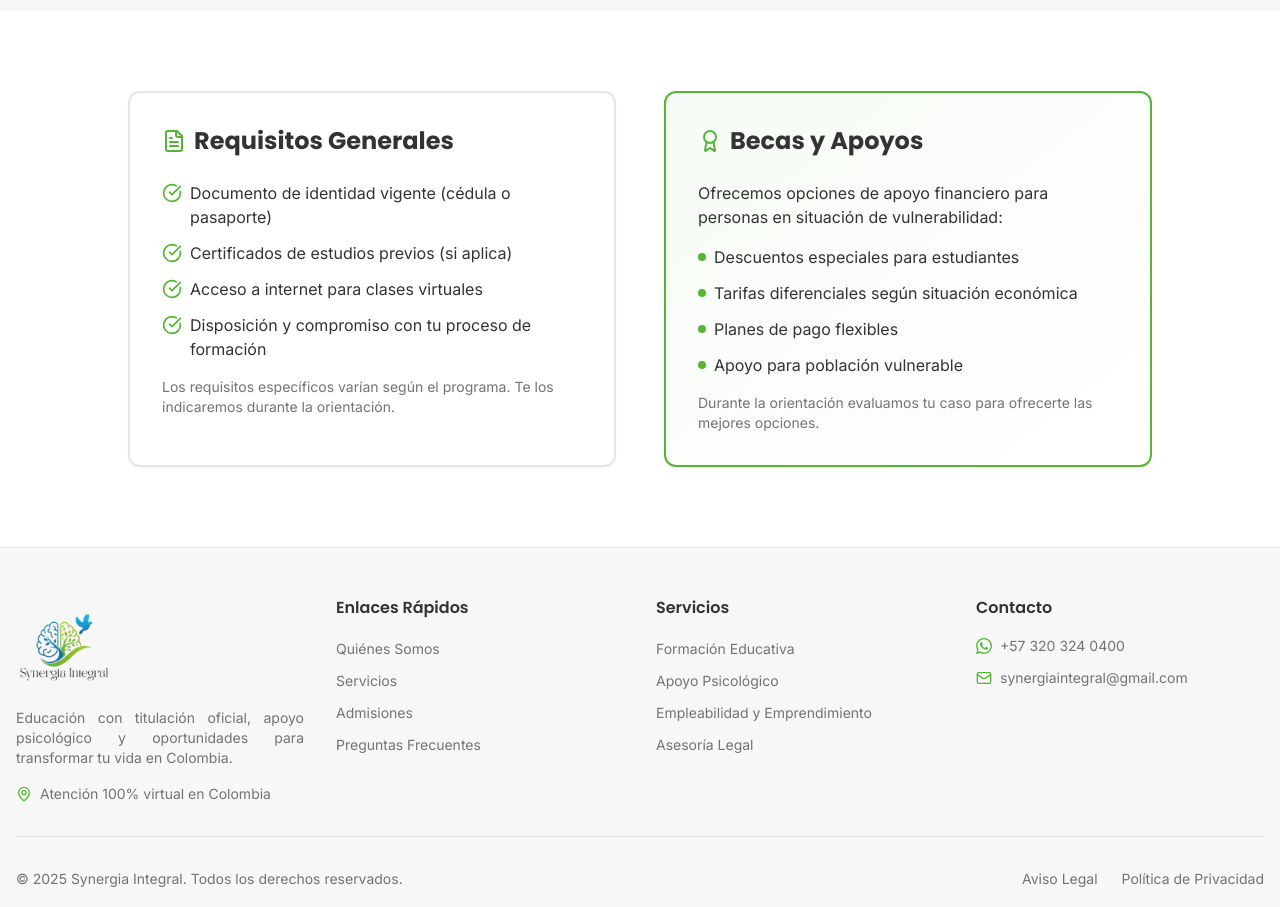
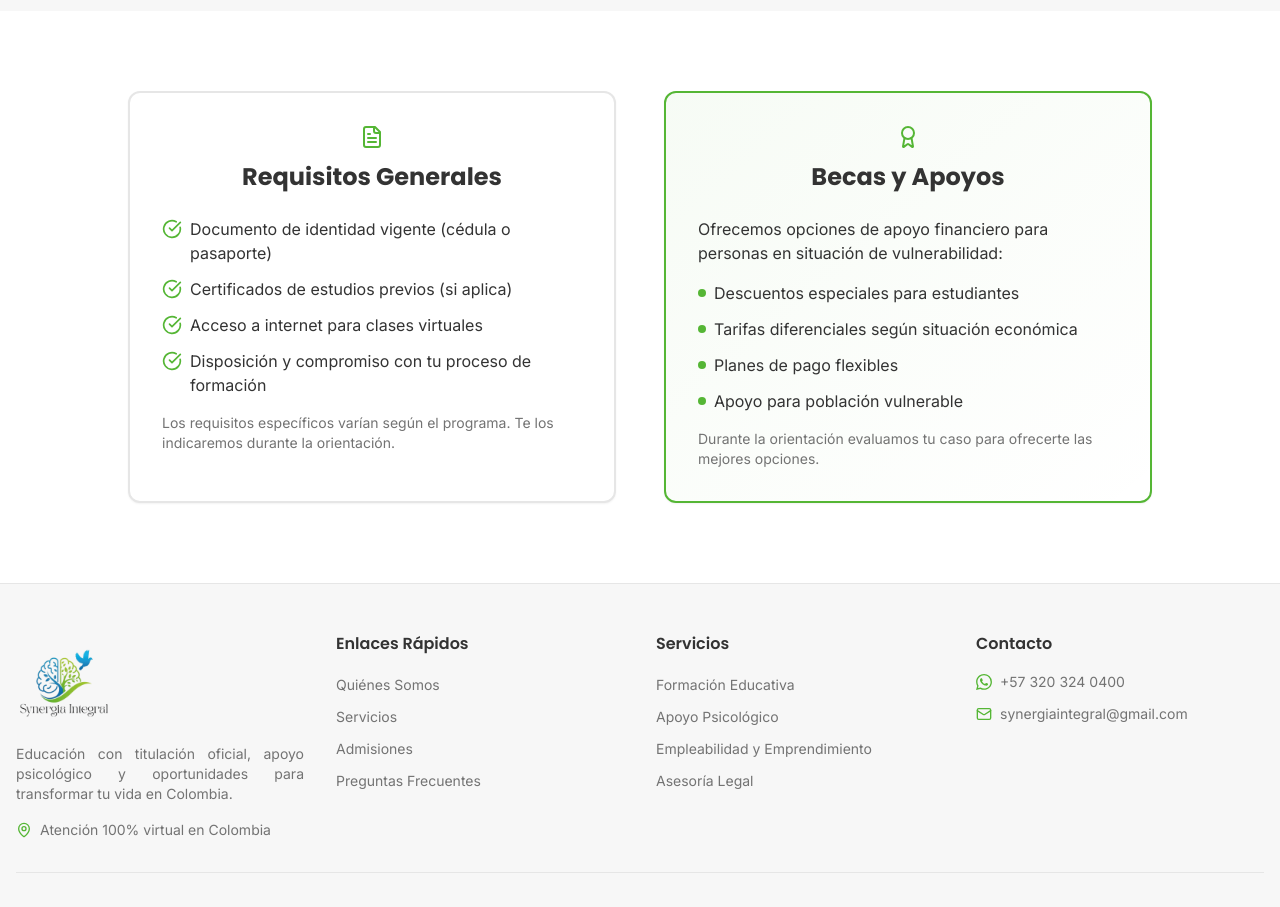
Before and after one commit to ye564/synergia-transforma, a React (Vite) app: page /admisiones in a window 1280 px wide. Shown: the part 2120-3027 px from the top of the page. Built offline with nearby package versions, Linux system fonts and the light colour scheme; the HTML template or start-up script is replaced by a standard one.

Commit message:
Center Admisiones titles and icons

```diff
--- a/src/pages/Admisiones.tsx
+++ b/src/pages/Admisiones.tsx
@@ -419,9 +419,9 @@ ${formData.mensaje ? `Mensaje adicional:\n${formData.mensaje}` : "Sin mensaje ad
           <div className="grid grid-cols-1 lg:grid-cols-2 gap-12 max-w-5xl mx-auto">
             <Card className="border-2">
               <CardContent className="p-8">
-                <h3 className="text-2xl font-heading font-bold mb-6 flex items-center gap-2">
+                <h3 className="text-2xl font-heading font-bold mb-6 flex flex-col items-center gap-3">
                   <FileText className="w-6 h-6 text-primary" />
-                  Requisitos Generales
+                  <span>Requisitos Generales</span>
                 </h3>
                 <ul className="space-y-3 text-foreground">
                   <li className="flex items-start gap-2">
@@ -449,9 +449,9 @@ ${formData.mensaje ? `Mensaje adicional:\n${formData.mensaje}` : "Sin mensaje ad
 
             <Card className="border-2 border-primary bg-gradient-to-br from-primary/5 to-transparent">
               <CardContent className="p-8">
-                <h3 className="text-2xl font-heading font-bold mb-6 flex items-center gap-2">
+                <h3 className="text-2xl font-heading font-bold mb-6 flex flex-col items-center gap-3">
                   <Award className="w-6 h-6 text-primary" />
-                  Becas y Apoyos
+                  <span>Becas y Apoyos</span>
                 </h3>
                 <div className="space-y-4">
                   <p className="text-foreground">
```
